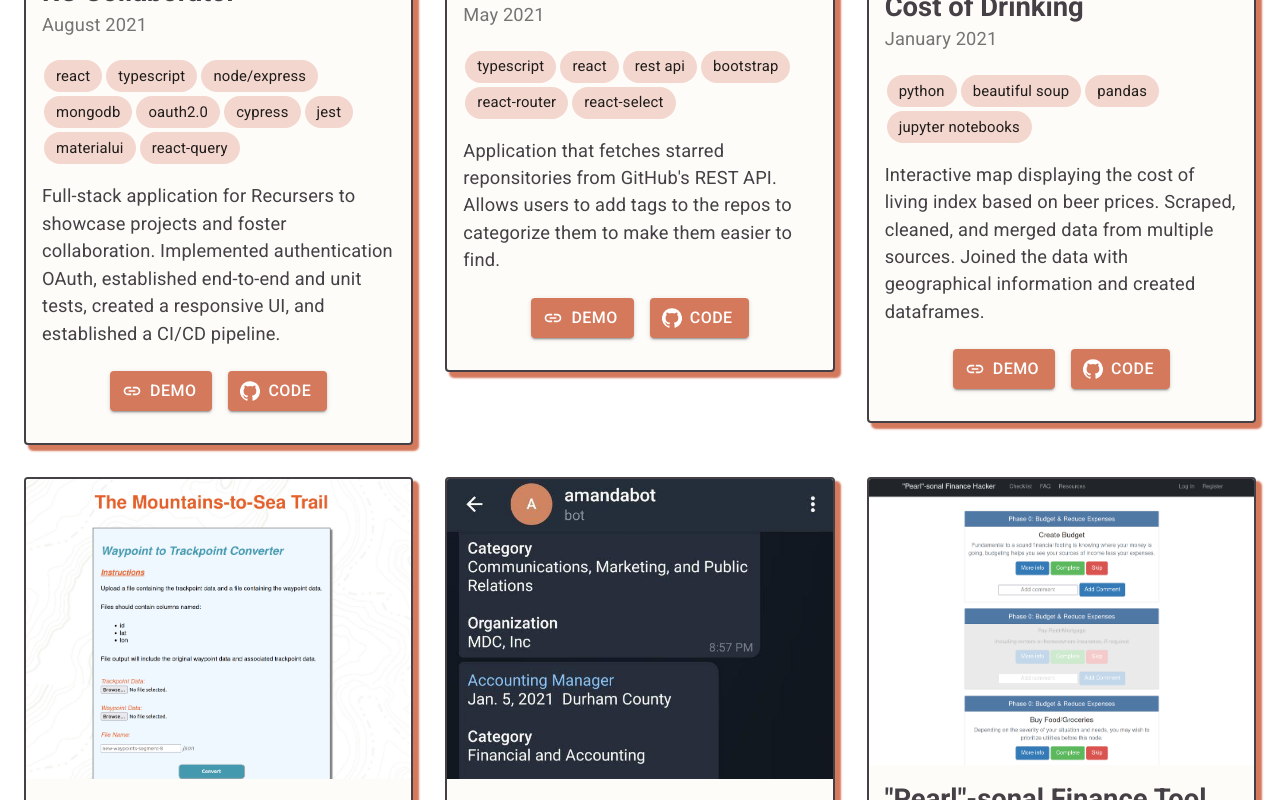
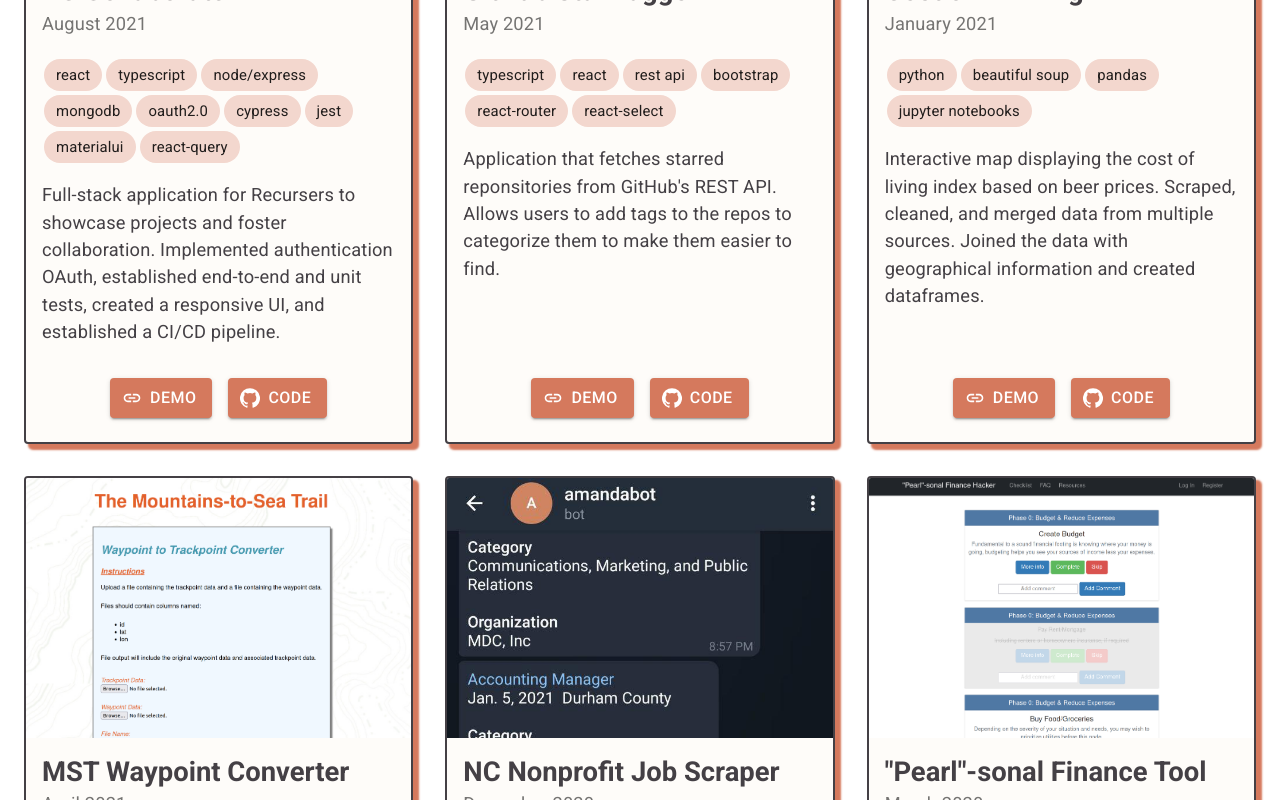
Before and after one commit to apettenati/portfolio, a React app: page / in a window 1280 px wide. Shown: the part 2080-2880 px from the top of the page. Built offline with nearby package versions, Linux system fonts and the light colour scheme.

Commit message:
Update projects to be same length

```diff
--- a/src/assets/styles.ts
+++ b/src/assets/styles.ts
@@ -52,8 +52,13 @@ export const useStyles = makeStyles((theme) => ({
     },
   },
   // projects
+  projectCard: {
+    display: "flex",
+    justifyContent: "flex-start",
+    flexDirection: "column",
+  },
   projectURL: {
-    margin: theme.spacing(1),
+    margin: theme.spacing(0, 1),
     padding: theme.spacing("auto", 2),
     backgroundColor: colors.borderHighlight,
     color: "white",
@@ -75,7 +80,7 @@ export const useStyles = makeStyles((theme) => ({
   },
   gap: { "& span": { gap: theme.spacing(0.5) } },
   projectImage: {
-    maxHeight: "300px",
+    height: "260px",
     objectPosition: "top",
   },
   // about
--- a/src/components/Projects.tsx
+++ b/src/components/Projects.tsx
@@ -21,8 +21,8 @@ export default function Projects(): JSX.Element {
 
   function Project({ ...project }: IProject) {
     return (
-      <Grid xs={12} md={6} lg={4} item>
-        <Card className={classes.border}>
+      <Grid style={{ display: "flex" }} xs={12} md={6} lg={4} item>
+        <Card className={`${classes.border} ${classes.projectCard}`}>
           <CardMedia
             component="img"
             className={classes.projectImage}
@@ -42,9 +42,11 @@ export default function Projects(): JSX.Element {
                 );
               })}
             </Typography>
-            <Typography paragraph variant="body1" component="div">
+            <Typography variant="body1" component="div">
               {project.description}
             </Typography>
+          </CardContent>
+          <CardContent style={{ marginTop: "auto" }}>
             <Grid container justifyContent="center">
               <Button
                 rel="noreferrer"
@@ -77,7 +79,7 @@ export default function Projects(): JSX.Element {
 
   return (
     <Section header="Projects">
-      <Grid container spacing={4}>
+      <Grid container alignItems="stretch" spacing={4}>
         {projects.map((project, index) => {
           return <Project key={index} {...project} />;
         })}
```
